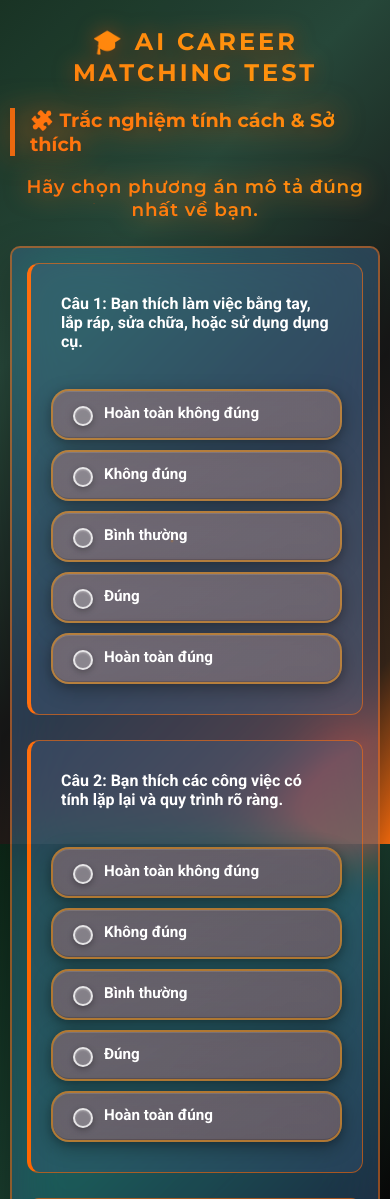
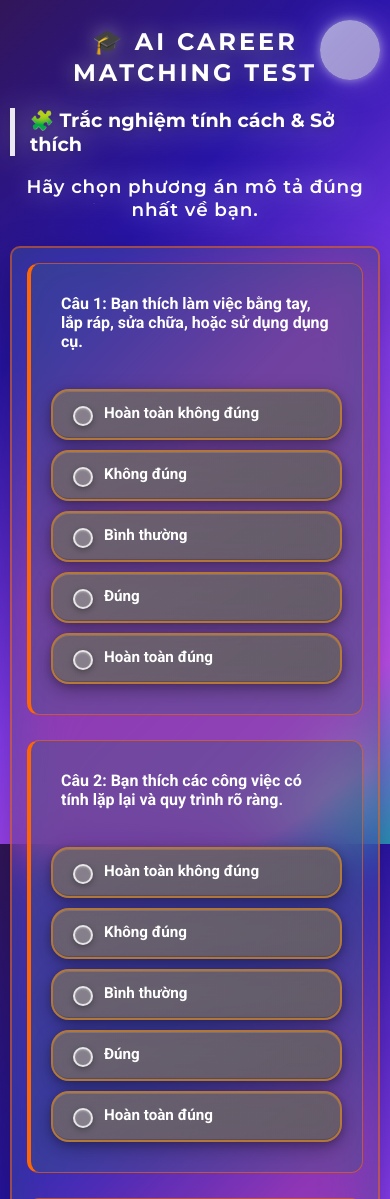
Before and after one commit to tuankiet247/OpenDay, a FastAPI app: page / in a window 390 px wide. Shown: the top 1199 px of the page. Run offline with FastAPI, Linux system fonts and the light colour scheme; some libraries are stand-ins or nearby versions.

Commit message:
Refactor background styles and enhance mobile layout
Updated background styles and colors for improved aesthetics. Adjusted mobile responsiveness for better display.

```diff
--- a/static/style.css
+++ b/static/style.css
@@ -3,10 +3,17 @@
 
 /* Tổng thể */
 body {
-    /* Background gradient */
-    background: linear-gradient(135deg, #0d2818 0%, #1a3d2e 30%, #0a0a0a 60%, #2d1a0d 85%, #FF6600 100%);
+    /* Background gradient based on provided palette */
+    background-color: #321659;
+    background-image:
+        radial-gradient(white, rgba(255,255,255,.2) 2px, transparent 3px),
+        radial-gradient(white, rgba(255,255,255,.15) 1px, transparent 2px),
+        radial-gradient(white, rgba(255,255,255,.1) 2px, transparent 3px),
+        linear-gradient(135deg, #321659 0%, #2714A6 30%, #883DF2 60%, #C250F2 85%, #2A95BF 100%);
+    background-size: 550px 550px, 350px 350px, 250px 250px, 100% 100%;
+    background-position: 0 0, 40px 60px, 130px 270px, 0 0;
     background-attachment: fixed;
-    color: #e0e0e0;
+    color: #ffffff;
     font-family: 'Roboto', sans-serif;
     margin: 0;
     padding: 0;
@@ -14,20 +21,26 @@ body {
     overflow-x: hidden;
 }
 
-/* Light overlay for better text readability */
+/* Moon / Planet */
 body::before {
     content: '';
     position: fixed;
-    top: 0;
-    left: 0;
-    width: 100%;
-    height: 100%;
-    background: rgba(255, 255, 255, 0.05);
+    top: 5vh;
+    right: 5vw;
+    width: 120px;
+    height: 120px;
+    border-radius: 50%;
+    background: linear-gradient(135deg, #ffffff 0%, #f0f0f0 50%, #e0e0e0 100%);
+    box-shadow:
+        0 0 20px rgba(255, 255, 255, 0.8),
+        0 0 60px rgba(255, 255, 255, 0.4),
+        0 0 100px rgba(136, 61, 242, 0.6); /* Purple glow */
     z-index: 1;
     pointer-events: none;
+    opacity: 0.9;
 }
 
-/* Floating particles with orange glow */
+/* Floating particles with synthwave glow */
 body::after {
     content: '';
     position: fixed;
@@ -36,13 +49,13 @@ body::after {
     width: 100%;
     height: 100%;
     background-image:
-        radial-gradient(2px 2px at 20% 30%, rgba(255, 102, 0, 0.3), transparent),
-        radial-gradient(2px 2px at 60% 70%, rgba(255, 140, 0, 0.3), transparent),
-        radial-gradient(1px 1px at 50% 50%, rgba(255, 69, 0, 0.3), transparent),
-        radial-gradient(1px 1px at 80% 10%, rgba(255, 102, 0, 0.3), transparent),
-        radial-gradient(2px 2px at 90% 60%, rgba(255, 140, 0, 0.3), transparent),
-        radial-gradient(1px 1px at 33% 80%, rgba(255, 69, 0, 0.3), transparent),
-        radial-gradient(1px 1px at 15% 90%, rgba(255, 102, 0, 0.3), transparent);
+        radial-gradient(2px 2px at 20% 30%, rgba(194, 80, 242, 0.4), transparent), /* #C250F2 */
+        radial-gradient(2px 2px at 60% 70%, rgba(136, 61, 242, 0.4), transparent), /* #883DF2 */
+        radial-gradient(1px 1px at 50% 50%, rgba(42, 149, 191, 0.4), transparent), /* #2A95BF */
+        radial-gradient(1px 1px at 80% 10%, rgba(194, 80, 242, 0.4), transparent),
+        radial-gradient(2px 2px at 90% 60%, rgba(136, 61, 242, 0.4), transparent),
+        radial-gradient(1px 1px at 33% 80%, rgba(42, 149, 191, 0.4), transparent),
+        radial-gradient(1px 1px at 15% 90%, rgba(194, 80, 242, 0.4), transparent);
     background-size: 200% 200%;
     background-position: 0% 0%;
     animation: particleFloat 20s ease-in-out infinite;
@@ -59,6 +72,8 @@ body::after {
         background-position: 100% 100%;
         opacity: 1;
     }
+    position: relative;
+    z-index: 10;
 }
 
 .container {
@@ -72,41 +87,25 @@ h1 {
     font-family: 'Montserrat', sans-serif;
     font-size: 2.8rem;
     font-weight: 900;
-    background: -webkit-linear-gradient(45deg, #FF6600, #FF8C00, #FF6600);
-    background: linear-gradient(45deg, #FF6600, #FF8C00, #FF6600);
-    background-size: 200% auto;
-    -webkit-background-clip: text;
-    background-clip: text;
-    -webkit-text-fill-color: transparent;
+    color: #ffffff;
     text-align: center;
     text-transform: uppercase;
     letter-spacing: 3px;
-    filter: drop-shadow(0 0 10px rgba(255, 102, 0, 0.5))
+    filter: drop-shadow(0 0 10px rgba(255, 255, 255, 0.5))
             drop-shadow(0 4px 8px rgba(0, 0, 0, 0.4));
     margin-bottom: 30px;
-    animation: shimmer 3s linear infinite;
     position: relative;
-}
-
-@keyframes shimmer {
-    to {
-        background-position: 200% center;
-    }
 }
 
 /* Header H2, H3 */
 h2, h3 {
-    background: -webkit-linear-gradient(45deg, #FF6600, #FF8C00);
-    background: linear-gradient(45deg, #FF6600, #FF8C00);
-    -webkit-background-clip: text;
-    background-clip: text;
-    -webkit-text-fill-color: transparent;
-    border-left: 5px solid rgba(255, 102, 0, 0.9);
+    color: #ffffff;
+    border-left: 5px solid rgba(255, 255, 255, 0.9);
     padding-left: 15px;
     margin-top: 20px;
     font-family: 'Montserrat', sans-serif;
     font-weight: 700;
-    filter: drop-shadow(0 0 15px rgba(255, 102, 0, 0.8))
+    filter: drop-shadow(0 0 15px rgba(255, 255, 255, 0.5))
             drop-shadow(0 2px 4px rgba(0, 0, 0, 0.3));
 }
 
@@ -129,14 +128,10 @@ form, .result-box {
     font-size: 1.15rem;
     font-weight: 600;
     text-align: center;
-    background: -webkit-linear-gradient(45deg, #FF6600, #FF8C00);
-    background: linear-gradient(45deg, #FF6600, #FF8C00);
-    -webkit-background-clip: text;
-    background-clip: text;
-    -webkit-text-fill-color: transparent;
+    color: #ffffff;
     margin-bottom: 25px;
     letter-spacing: 0.8px;
-    filter: drop-shadow(0 0 12px rgba(255, 102, 0, 0.7));
+    filter: drop-shadow(0 0 12px rgba(255, 255, 255, 0.4));
 }
 
 /* Câu hỏi */
@@ -540,6 +535,19 @@ button:hover::after, .btn:hover::after {
 
 /* Mobile Responsiveness */
 @media (max-width: 768px) {
+    /* Adjust Moon for Mobile */
+    body::before {
+        width: 60px;
+        height: 60px;
+        top: 20px;
+        right: 10px;
+        opacity: 0.6; /* Reduce distractions */
+        box-shadow:
+            0 0 10px rgba(255, 255, 255, 0.8),
+            0 0 30px rgba(255, 255, 255, 0.4),
+            0 0 50px rgba(136, 61, 242, 0.6);
+    }
+
     .container {
         padding: 10px;
         width: 100%;
```
